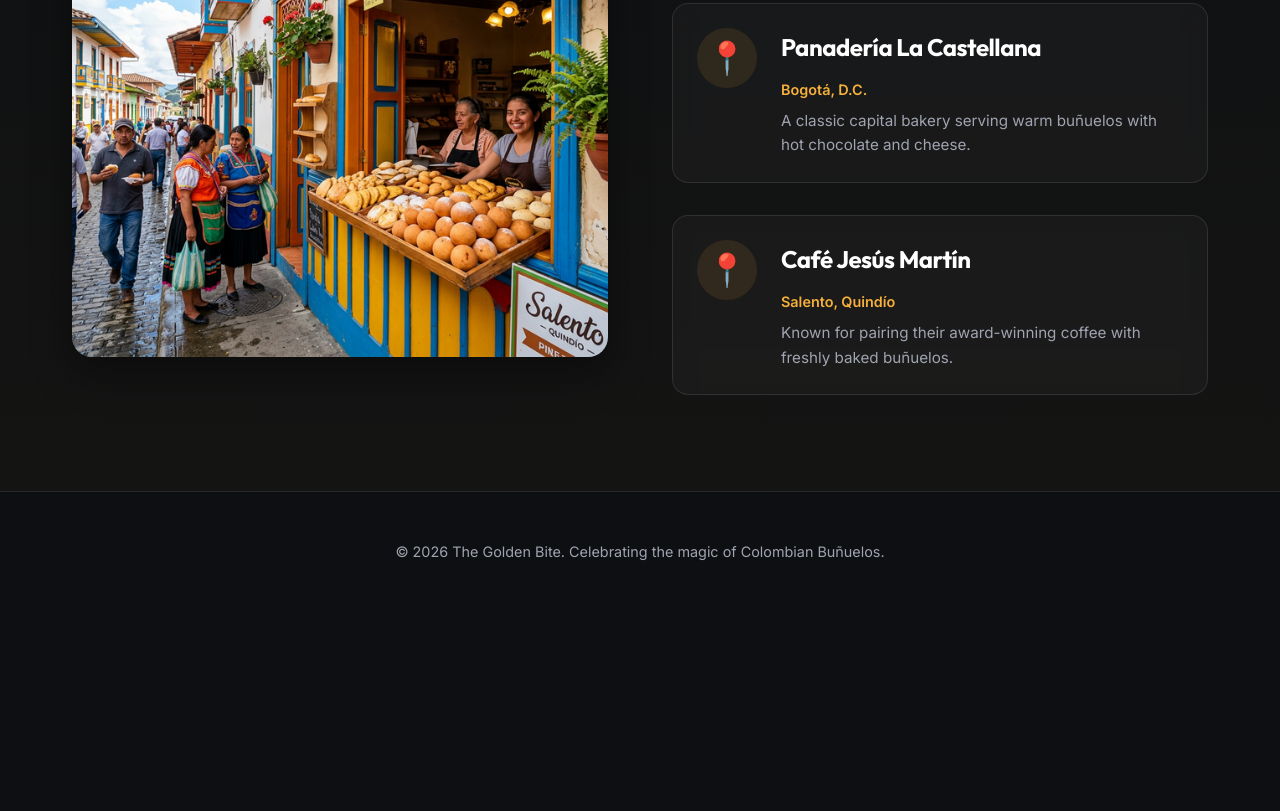
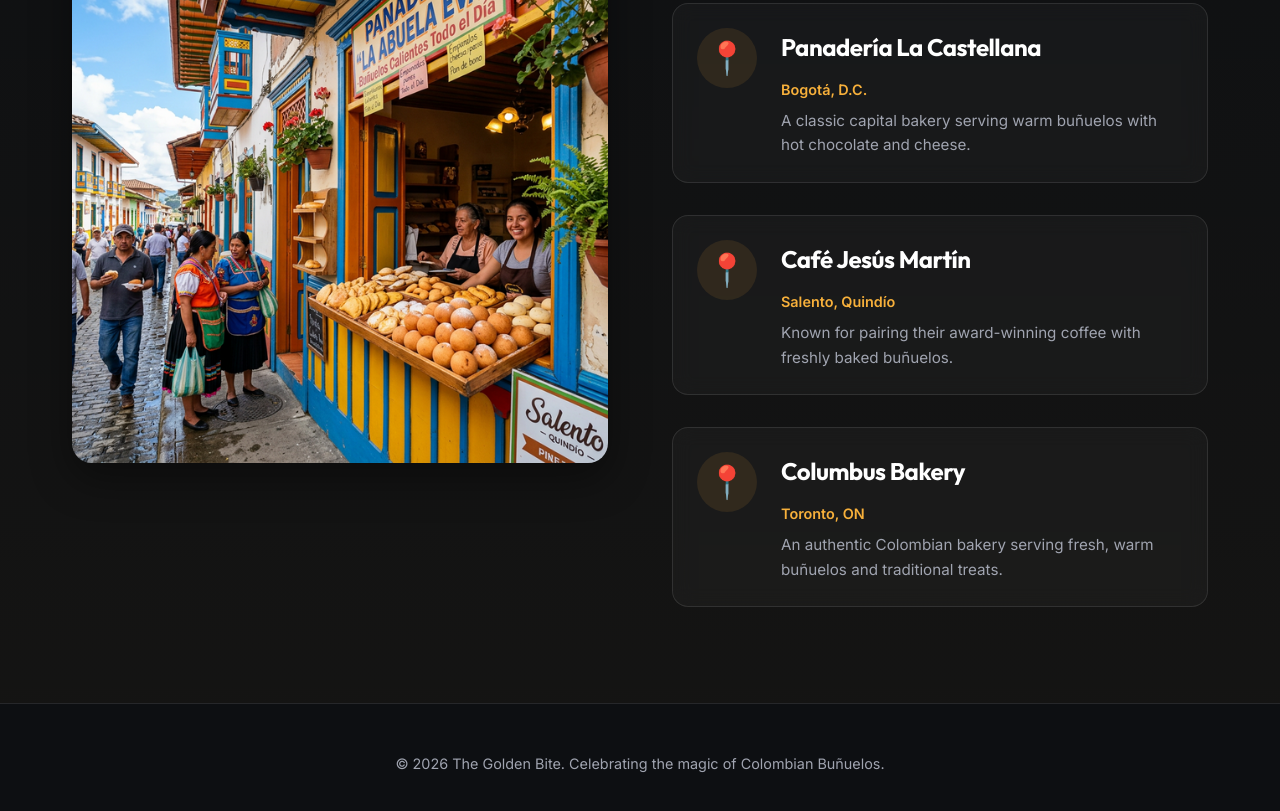
Before and after one commit to estebanl/bunuelos, a plain HTML site: page index.html in a window 1280 px wide. Shown: the part 4783-5594 px from the top of the page. Before the commit the page ends 5394 px from the top, so only its background shows below. Drawn offline with Linux system fonts and the light colour scheme.

Commit message:
Add Columbus Bakery to best places list

```diff
--- a/index.html
+++ b/index.html
@@ -220,6 +220,15 @@
                             </p>
                         </div>
                     </div>
+                    <div class="place-item glass-card interactive mt-2">
+                        <div class="place-icon">📍</div>
+                        <div class="place-info">
+                            <h3><a href="https://maps.app.goo.gl/1CMrwTYVyMhjXqHs5" target="_blank" style="color: inherit; text-decoration: none;">Columbus Bakery</a></h3>
+                            <p class="location">Toronto, ON</p>
+                            <p class="desc">An authentic Colombian bakery serving fresh, warm buñuelos and traditional treats.
+                            </p>
+                        </div>
+                    </div>
                 </div>
             </div>
         </div>
```
